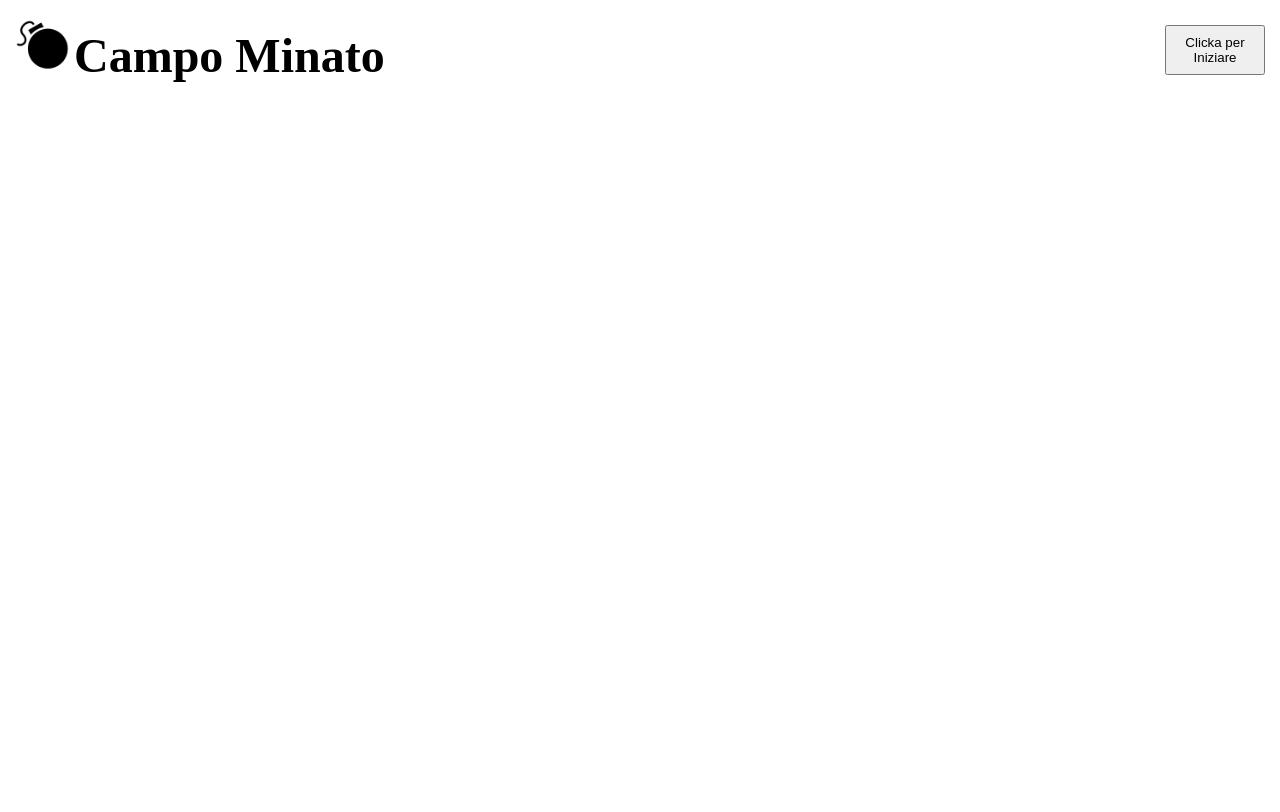
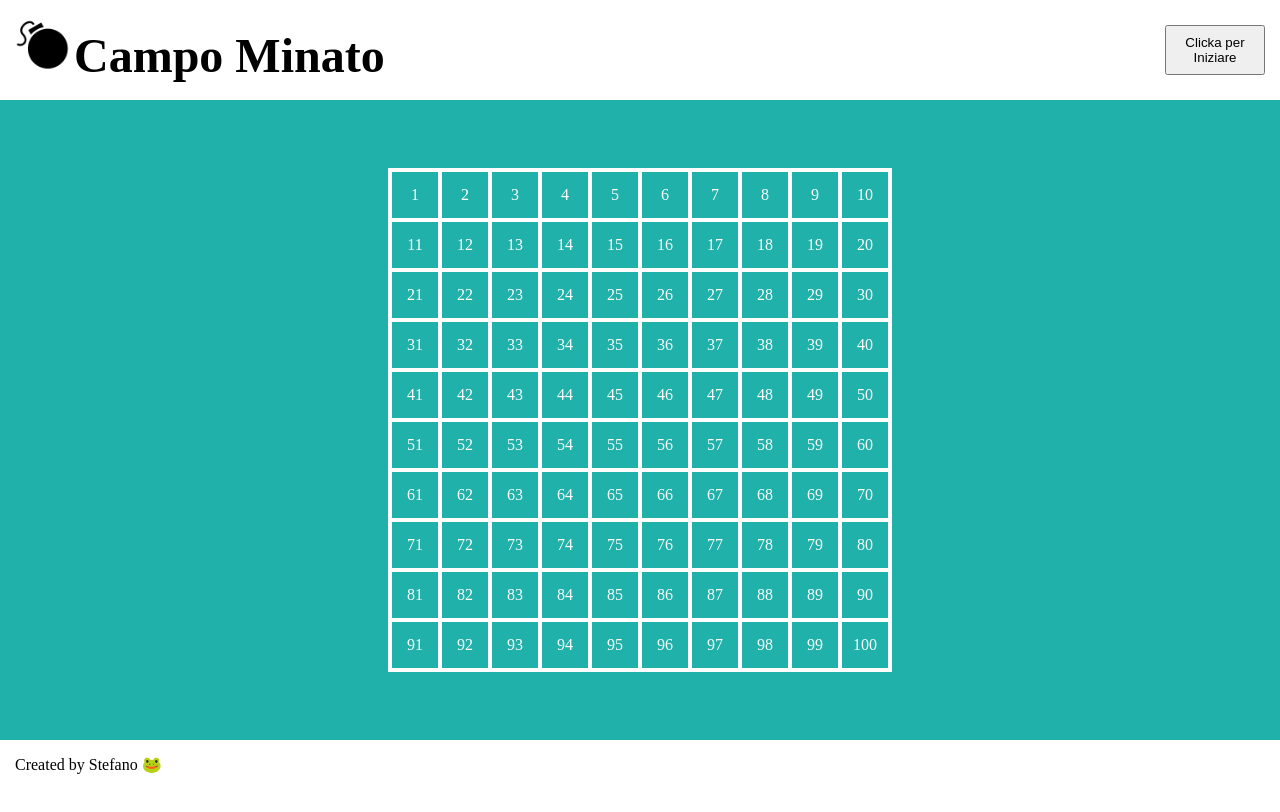
Before and after one commit to stecala/js-campominato-grid, a plain HTML site: page index.html in a window 1280 px wide. Both pictures are taken after a click on the button "Clicka per Iniziare". Drawn offline with Linux system fonts and the light colour scheme.

Commit message:
fine esercizio principale

```diff
--- a/index.html
+++ b/index.html
@@ -20,10 +20,15 @@
         </div>
     </header>
     <main>
-        <div class="wrapper">
+        <div class="wrapper visibility">
+            <div class="board-cont">
 
+            </div>
         </div>
     </main>
+    <footer>
+        <span>Created by Stefano 🐸</span>
+    </footer>
     <script src="./script.js"></script>
 </body>
 </html>
--- a/script.js
+++ b/script.js
@@ -10,3 +10,31 @@ Aggiungere una select accanto al bottone di generazione, che fornisca una scelta
 con difficoltà 1 => 100 caselle, con un numero compreso tra 1 e 100, divise in 10 caselle per 10 righe;
 con difficoltà 2 => 81 caselle, con un numero compreso tra 1 e 81, divise in 9 caselle per 9 righe;
 con difficoltà 3 => 49 caselle, con un numero compreso tra 1 e 49, divise in 7 caselle per 7 righe;*/
+
+const startGame = document.getElementById('start-game');
+const wrapper = document.querySelector('.wrapper');
+const boardContainer=document.querySelector('.board-cont')
+startGame.addEventListener('click', function() {
+    wrapper.classList.toggle('visibility');
+    boardContainer.innerHTML='';
+    for(let i=0; i<100;i++){
+        const newSquare=mySquare();
+        newSquare.innerHTML=i+1;
+        newSquare.addEventListener('click', function(){
+            newSquare.classList.toggle('active');
+            console.log(i+1);
+        })
+        boardContainer.append(newSquare);
+    }
+})
+
+
+
+
+
+
+function mySquare(){
+    const nowSquare=document.createElement('div');
+    nowSquare.classList.add('square');
+    return nowSquare;
+}
--- a/style.css/style.css
+++ b/style.css/style.css
@@ -3,12 +3,12 @@
     margin: 0;
     box-sizing: border-box;
 }
-
+/* header */
 .navbar{
     display: flex;
     justify-content: space-between;
     align-items: center;
-    width: 100vw;
+    width: 100%;
     height: 100px;
     padding: 15px;
 }
@@ -25,3 +25,42 @@
     width: 100px;
     cursor: pointer;
 }
+/* ! main */
+.wrapper{
+    background-color: lightseagreen;
+    width: 100%;
+    min-height: 80vh;
+    padding: 20px;
+    display: flex;
+    align-items: center;
+    justify-content: center;
+}
+.visibility{
+    visibility: hidden;
+}
+.board-cont{
+    width: 504px;
+    height: 504px;
+    display: flex;
+    flex-wrap: wrap;
+}
+.square{
+    width: 50px;
+    height: 50px;
+    color: white;
+    display: flex;
+    justify-content: center;
+    align-items: center;
+    cursor: pointer;
+}
+.board-cont, .square{
+    border: 2px solid white;
+}
+.active{
+    background-color: lightcoral;
+}
+/* ? footer */
+footer{
+    height: 9vh;
+    padding: 15px;
+}
```
